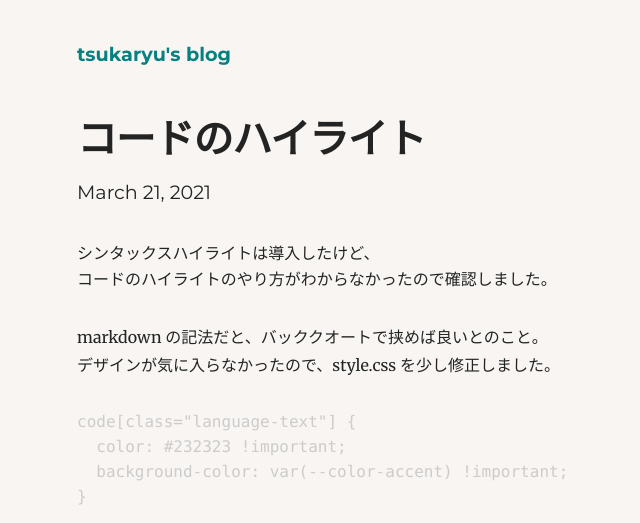
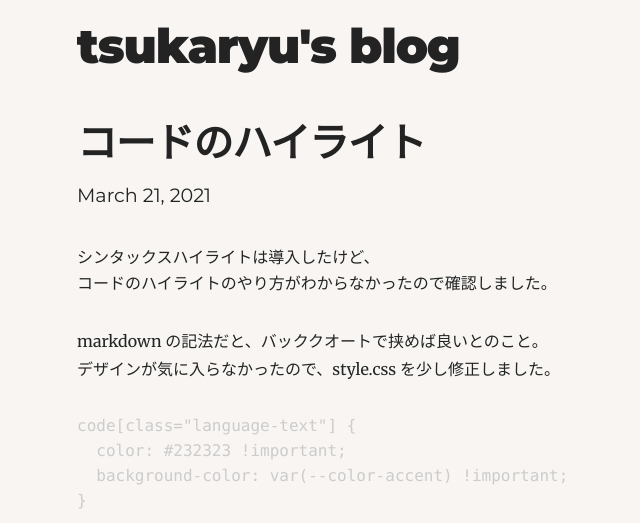
Before and after one commit to sushin-ya/myblog, a Gatsby site: page /code-highlighting/ in a window 1280 px wide. Shown: the top 523 px of the page, without its empty margins (199-839 px from the left). Built offline with nearby package versions, Linux system fonts and the light colour scheme; Gatsby itself is replaced by a stand-in of ours; some packages are replaced by stand-ins of ours; code samples lack their colours.

Commit message:
modify style.css

```diff
--- a/src/components/layout.js
+++ b/src/components/layout.js
@@ -4,25 +4,14 @@ import { Link } from "gatsby"
 const Layout = ({ location, title, children }) => {
   const rootPath = `${__PATH_PREFIX__}/`
   const isRootPath = location.pathname === rootPath
-  let header
-
-  if (isRootPath) {
-    header = (
-      <h1 className="main-heading">
-        <Link to="/">{title}</Link>
-      </h1>
-    )
-  } else {
-    header = (
-      <Link className="header-link-home" to="/">
-        {title}
-      </Link>
-    )
-  }
 
   return (
     <div className="global-wrapper" data-is-root-path={isRootPath}>
-      <header className="global-header">{header}</header>
+      <header className="global-header">
+        <h1 className="main-heading">
+          <Link to="/">{title}</Link>
+        </h1>
+      </header>
       <main>{children}</main>
       <footer>
         © {new Date().getFullYear()}, Built with
--- a/src/style.css
+++ b/src/style.css
@@ -145,10 +145,13 @@ h3 {
 
 h4 {
   font-size: var(--fontSize-3);
+  border-bottom: solid 2px var(--color-primary);
 }
 
 h5 {
   font-size: var(--fontSize-2);
+  border-left: solid 5px var(--color-primary);
+  padding: 0 0.5em;
 }
 
 h6 {
@@ -255,7 +258,7 @@ a:focus {
 .global-wrapper {
   margin: var(--spacing-0) auto;
   max-width: var(--maxWidth-wrapper);
-  padding: var(--spacing-10) var(--spacing-5);
+  padding: var(--spacing-5) var(--spacing-5);
 }
 
 .global-wrapper[data-is-root-path="true"] .bio {
```
Also changed, not shown: README.md, src/images/gatsby-icon.png.
